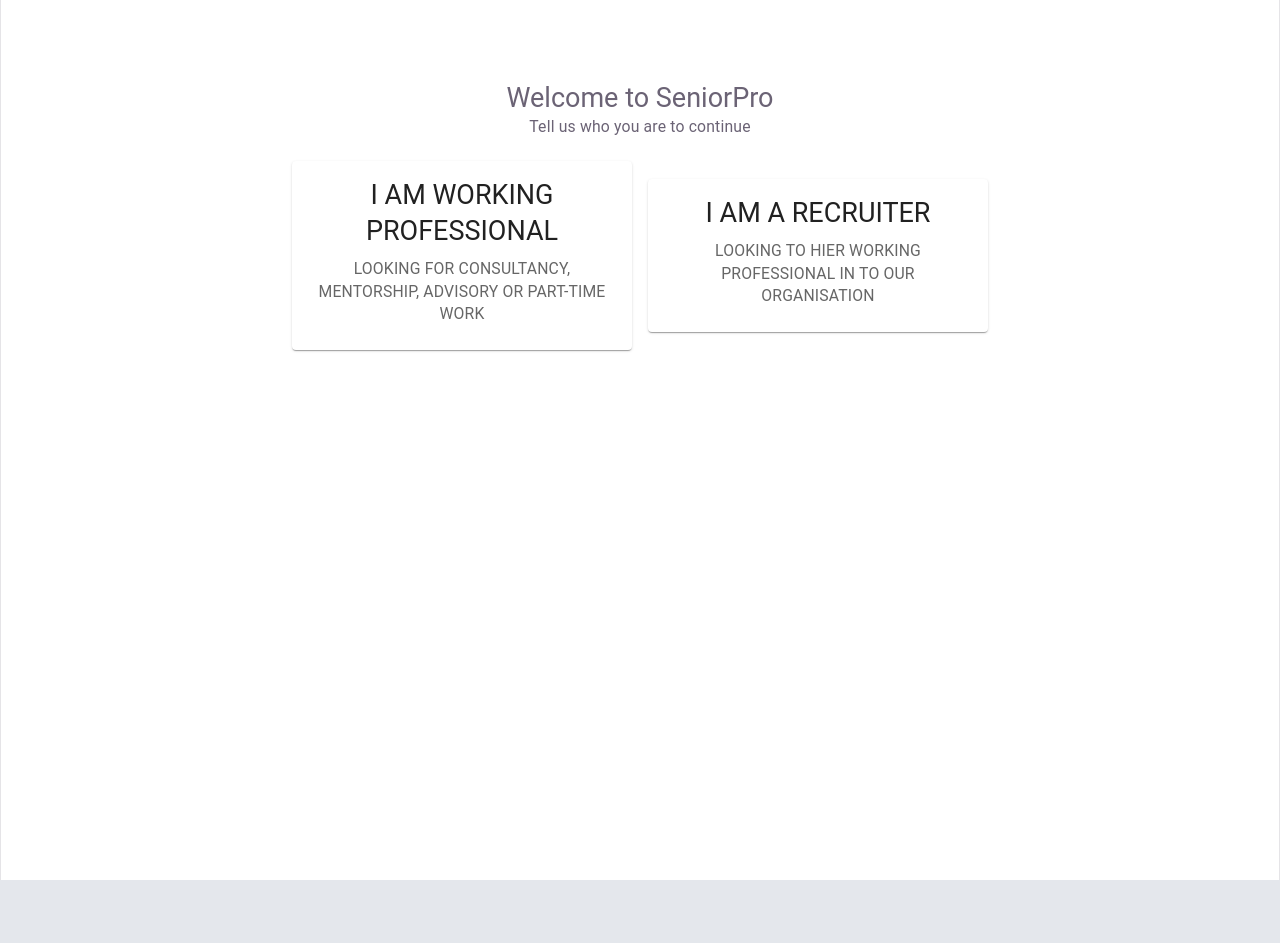
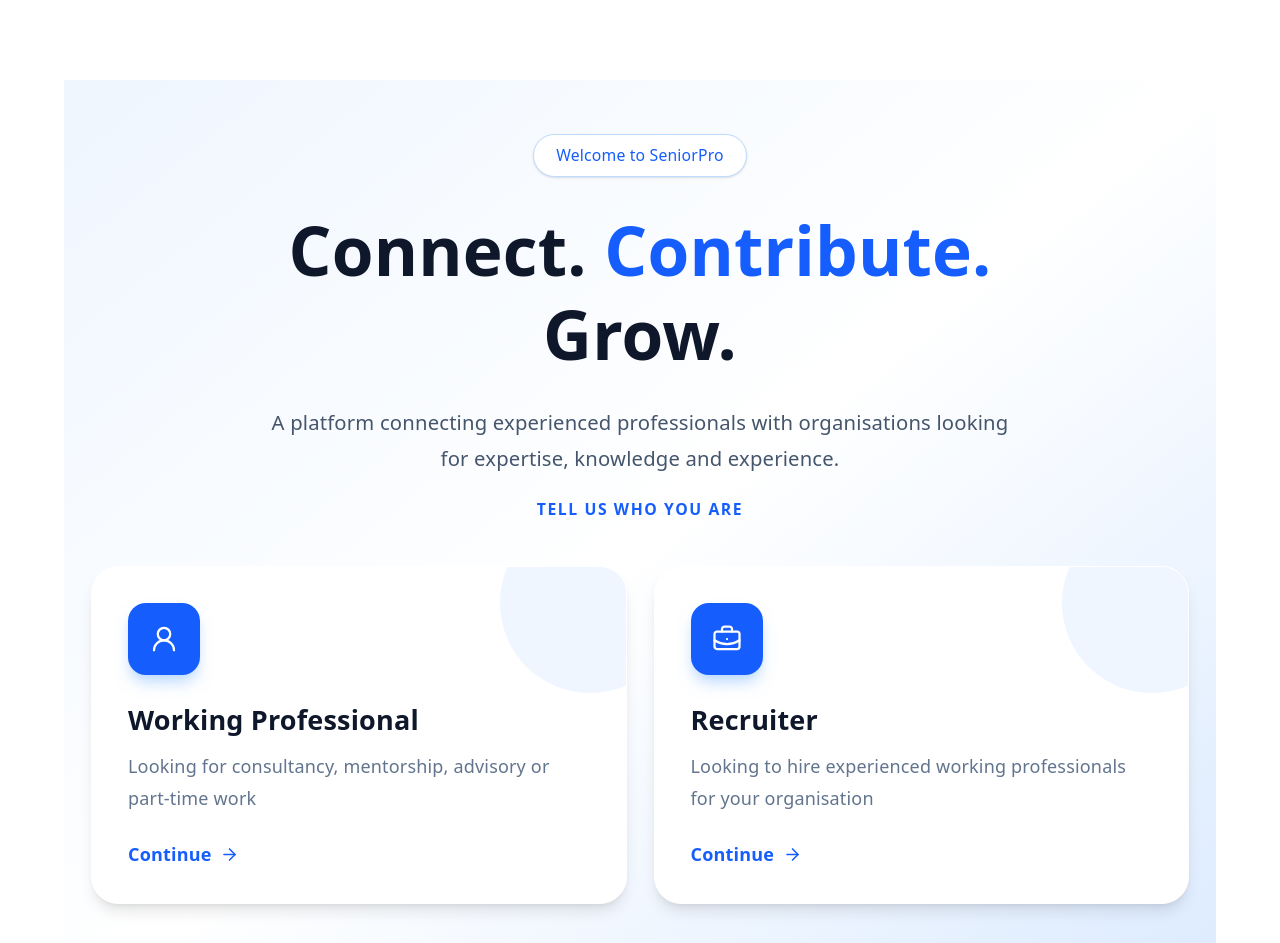
Before and after one commit to YOGESHMAHENSAR/Devops-2026-CS-F-01, a React app in the folder frontend/: page /login in a window 1280 px wide. Shown: the top 943 px of the page. Before the commit the page ends 880 px from the top, so only its background shows below. Built offline with nearby package versions, Linux system fonts and the light colour scheme; no server answers; the HTML template or start-up script is replaced by a standard one; what Yup would draw is missing.

Commit message:
changes to Roleselect page

```diff
--- a/frontend/src/Components/App.jsx
+++ b/frontend/src/Components/App.jsx
@@ -65,7 +65,7 @@
 function App() {
     return (
         <GoogleOAuthProvider clientId={import.meta.env.VITE_GOOGLE_CLIENT_ID}>
-            <AppContent />
+         <AppContent />
         </GoogleOAuthProvider>
     );
 }
--- a/frontend/src/Components/RoleSelect.jsx
+++ b/frontend/src/Components/RoleSelect.jsx
@@ -1,42 +1,102 @@
-import { Button , Typography, Card, CardContent} from "@mui/material";
-import '../css/RoleSelect.css'
+import React from "react";
+import { UserRound, BriefcaseBusiness, ArrowRight } from "lucide-react";
 
 const ROLES = [
     {
-        key: 'jobseeker',
-        title: "I am Working Professional",
-        description: "Looking for consultancy, mentorship, advisory or part-time work"
+        key: "jobseeker",
+        title: "Working Professional",
+        description:
+            "Looking for consultancy, mentorship, advisory or part-time work",
+        icon: UserRound,
     },
     {
-        key: 'recruiter',
-        title: "I am a Recruiter",
-        description: "Looking to hier Working Professional in to our Organisation"
-    }
+        key: "recruiter",
+        title: "Recruiter",
+        description:
+            "Looking to hire experienced working professionals for your organisation",
+        icon: BriefcaseBusiness,
+    },
 ];
 
-export default function RoleSelect({onSelect}){
+export default function RoleSelect({ onSelect }) {
     return (
-        <div style={{ height: '100vh', width: '100%' }}>
-            <Typography variant="h5" color="primary.main">Welcome to SeniorPro</Typography>
-            <Typography variant="body2" color="text.secondary" sx={{ mb: 2 }}>
-                Tell us who you are to continue
-            </Typography>
-            <div className="roles">
-                {ROLES.map((role) => (
-                    <Button key={role.key} onClick={() => onSelect(role.key)} >
-                        <Card sx={{ maxWidth: 340 }}>
-                            <CardContent>
-                                <Typography gutterBottom variant="h5" component="div">
-                                {role.title}
-                                </Typography>
-                                <Typography variant="body2" sx={{ color: 'text.secondary' }}>
-                                {role.description}
-                                </Typography>
-                            </CardContent>
-                        </Card>
-                    </Button>
-                ))}
+        <div className="min-h-screen w-full bg-gradient-to-br from-blue-50 via-white to-blue-100">
+
+            <div className="mx-auto flex min-h-screen max-w-6xl flex-col justify-center px-6 py-12">
+
+                <div className="text-center">
+
+                    <span className="inline-block rounded-full border border-blue-200 bg-white px-5 py-2 text-sm font-medium text-blue-600 shadow-sm">
+                        Welcome to SeniorPro
+                    </span>
+
+                    <h1 className="mt-7 text-5xl font-bold leading-tight text-slate-900 md:text-6xl">
+                        Connect.
+                        <span className="text-blue-600"> Contribute.</span>
+                        <br />
+                        Grow.
+                    </h1>
+
+                    <p className="mx-auto mt-6 max-w-2xl text-lg leading-8 text-slate-600">
+                        A platform connecting experienced professionals with
+                        organisations looking for expertise, knowledge and
+                        experience.
+                    </p>
+
+                    <p className="mt-5 text-sm font-semibold uppercase tracking-widest text-blue-600">
+                        Tell us who you are
+                    </p>
+                </div>
+
+                <div className="mx-auto mt-10 grid w-full max-w-5xl gap-6 md:grid-cols-2">
+
+                    {ROLES.map((role) => {
+                        const Icon = role.icon;
+
+                        return (
+                            <button
+                                key={role.key}
+                                type="button"
+                                onClick={() => onSelect(role.key)}
+                                className="group text-left"
+                            >
+                                <div className="relative h-full overflow-hidden rounded-3xl border border-white bg-white p-8 shadow-lg transition duration-300 hover:-translate-y-2 hover:border-blue-200 hover:shadow-2xl">
+
+                                    <div className="absolute -right-12 -top-12 h-40 w-40 rounded-full bg-blue-50 transition duration-500 group-hover:scale-125" />
+
+                                    <div className="relative flex h-16 w-16 items-center justify-center rounded-2xl bg-blue-600 text-white shadow-lg shadow-blue-200 transition group-hover:bg-blue-700">
+                                        <Icon size={30} strokeWidth={1.8} />
+                                    </div>
+
+                                    <h2 className="relative mt-6 text-2xl font-bold text-slate-900">
+                                        {role.title}
+                                    </h2>
+
+                                    <p className="relative mt-3 min-h-[56px] text-base leading-7 text-slate-500">
+                                        {role.description}
+                                    </p>
+
+                                    <div className="relative mt-6 flex items-center font-semibold text-blue-600">
+                                        Continue
+                                        <ArrowRight
+                                            size={19}
+                                            className="ml-2 transition group-hover:ml-4"
+                                        />
+                                    </div>
+
+                                </div>
+                            </button>
+                        );
+                    })}
+
+                </div>
+
+                <p className="mt-8 text-center text-sm text-slate-500">
+                    Built around experience, expertise and meaningful
+                    opportunities.
+                </p>
+
             </div>
         </div>
-    )
+    );
 }
--- a/frontend/src/css/RoleSelect.css
+++ /dev/null
@@ -1,5 +0,0 @@
-roles{
-    display: flex;
-    justify-content: space-between;
-    margin: 0 auto;
-}
--- a/frontend/src/css/index.css
+++ b/frontend/src/css/index.css
@@ -53,48 +53,14 @@
 
 body {
   margin: 0;
-  background: #DEE2E8;
 }
 
 #root {
-  /*width: 100%;*/
-  max-width: 1440px;
-  margin: 0 auto;
-  text-align: center;
-  border-inline: 1px solid var(--border);
+  width: 100%;
   min-height: 100svh;
   display: flex;
   flex-direction: column;
   box-sizing: border-box;
-}
-
-h1,
-h2 {
-  font-family: var(--heading);
-  font-weight: 500;
-  color: var(--text-h);
-}
-
-h1 {
-  font-size: 56px;
-  letter-spacing: -1.68px;
-  margin: 32px 0;
-  @media (max-width: 1024px) {
-    font-size: 36px;
-    margin: 20px 0;
-  }
-}
-h2 {
-  font-size: 24px;
-  line-height: 118%;
-  letter-spacing: -0.24px;
-  margin: 0 0 8px;
-  @media (max-width: 1024px) {
-    font-size: 20px;
-  }
-}
-p {
-  margin: 0;
 }
 
 code,
```
Also changed, not shown: 1 other file (tests, documents, lock files or other folders).
